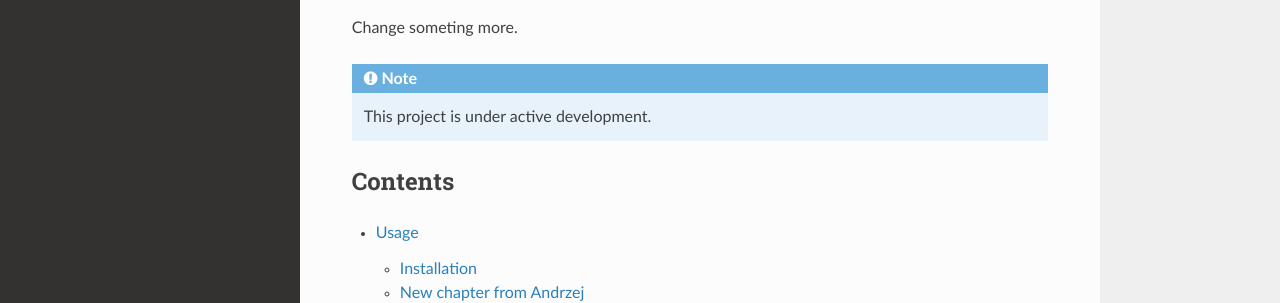
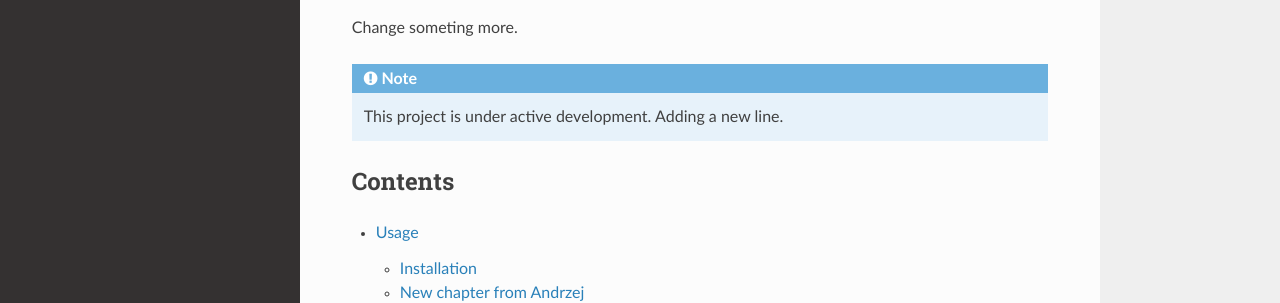
Before and after one commit to AndrzejStamburskiTNT/software-docs-sample, a Sphinx documentation site: the page built from docs/source/index.rst, in a window 1280 px wide. Shown: the part 336-639 px from the top of the page. Built offline with Sphinx 7.4.7 and the Read the Docs theme 2.0.0, drawn with Linux system fonts in a browser that asks for light colours.

Commit message:
added a new line

```diff
--- a/docs/source/index.rst
+++ b/docs/source/index.rst
@@ -16,6 +16,7 @@ Change someting more.
 .. note::
 
    This project is under active development.
+   Adding a new line.
 
 Contents
 --------
```
